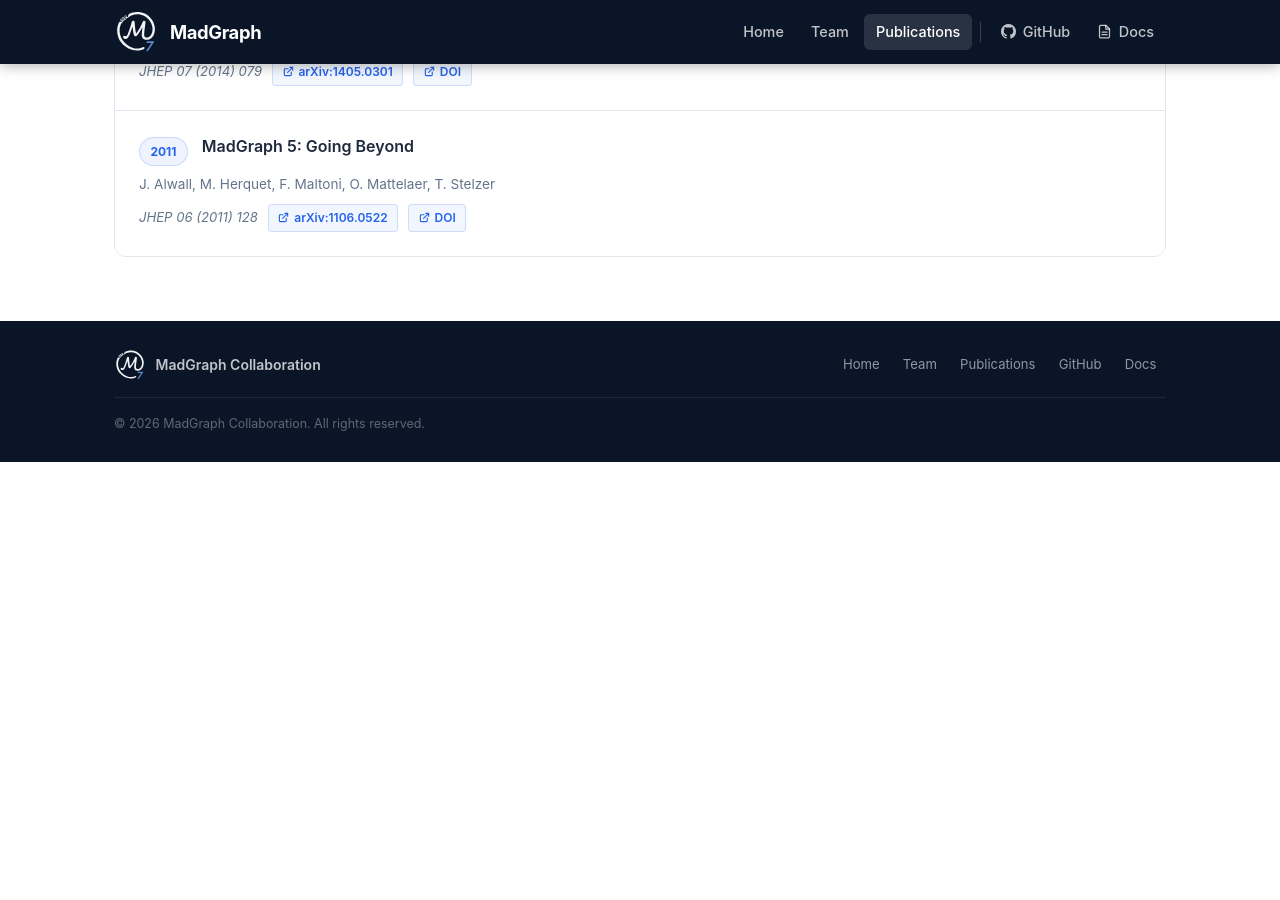
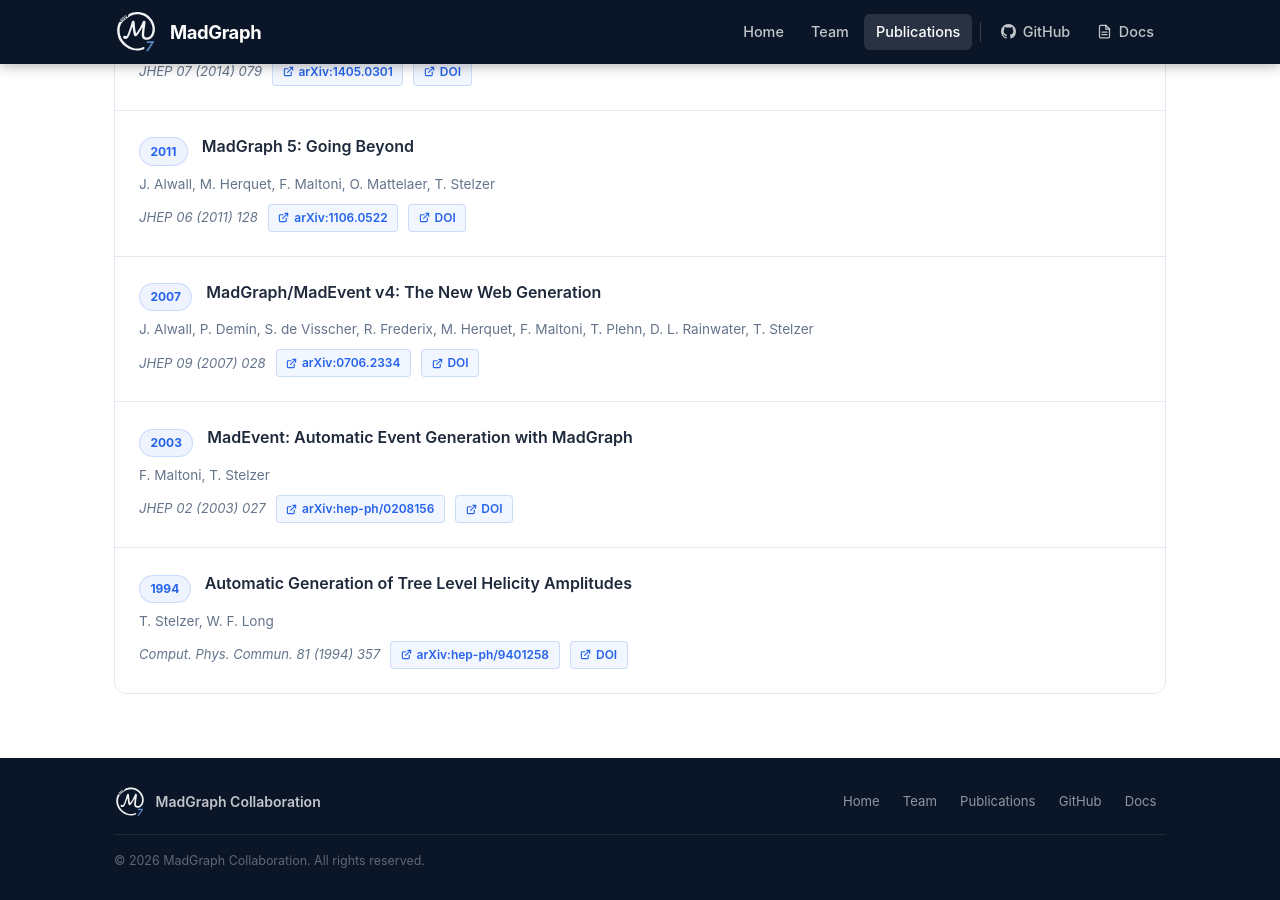
Before and after one commit to MadGraphTeam/madgraphteam.github.io, a Jekyll site: the page built from publications.md, in a window 1280 px wide and 900 px high, scrolled down 468 px. Built offline with Jekyll 4.4.1, drawn with Linux system fonts in a browser that asks for light colours; before the commit the page ends 930 px from its top, so only the background shows below that.

Commit message:
add some more publications

```diff
--- a/_data/publications.yml
+++ b/_data/publications.yml
@@ -21,3 +21,27 @@
   arxiv: "1106.0522"
   doi: "10.1007/JHEP06(2011)128"
   note: ""
+
+- title: "MadGraph/MadEvent v4: The New Web Generation"
+  authors: "J. Alwall, P. Demin, S. de Visscher, R. Frederix, M. Herquet, F. Maltoni, T. Plehn, D. L. Rainwater, T. Stelzer"
+  journal: "JHEP 09 (2007) 028"
+  year: 2007
+  arxiv: "0706.2334"
+  doi: "10.1088/1126-6708/2007/09/028"
+  note: ""
+
+- title: "MadEvent: Automatic Event Generation with MadGraph"
+  authors: "F. Maltoni, T. Stelzer"
+  journal: "JHEP 02 (2003) 027"
+  year: 2003
+  arxiv: "hep-ph/0208156"
+  doi: "10.1088/1126-6708/2003/02/027"
+  note: ""
+
+- title: "Automatic Generation of Tree Level Helicity Amplitudes"
+  authors: "T. Stelzer, W. F. Long"
+  journal: "Comput. Phys. Commun. 81 (1994) 357"
+  year: 1994
+  arxiv: "hep-ph/9401258"
+  doi: "10.1016/0010-4655(94)90084-1"
+  note: ""
```
